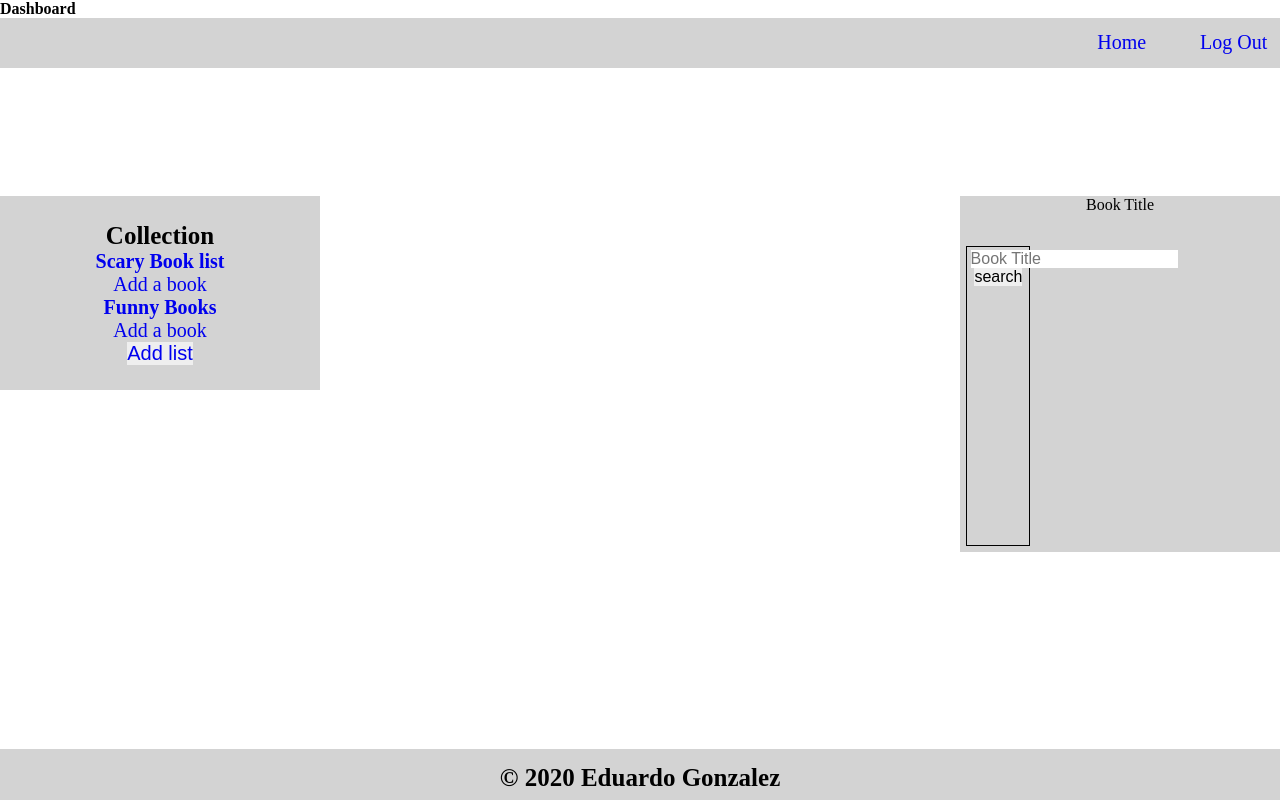
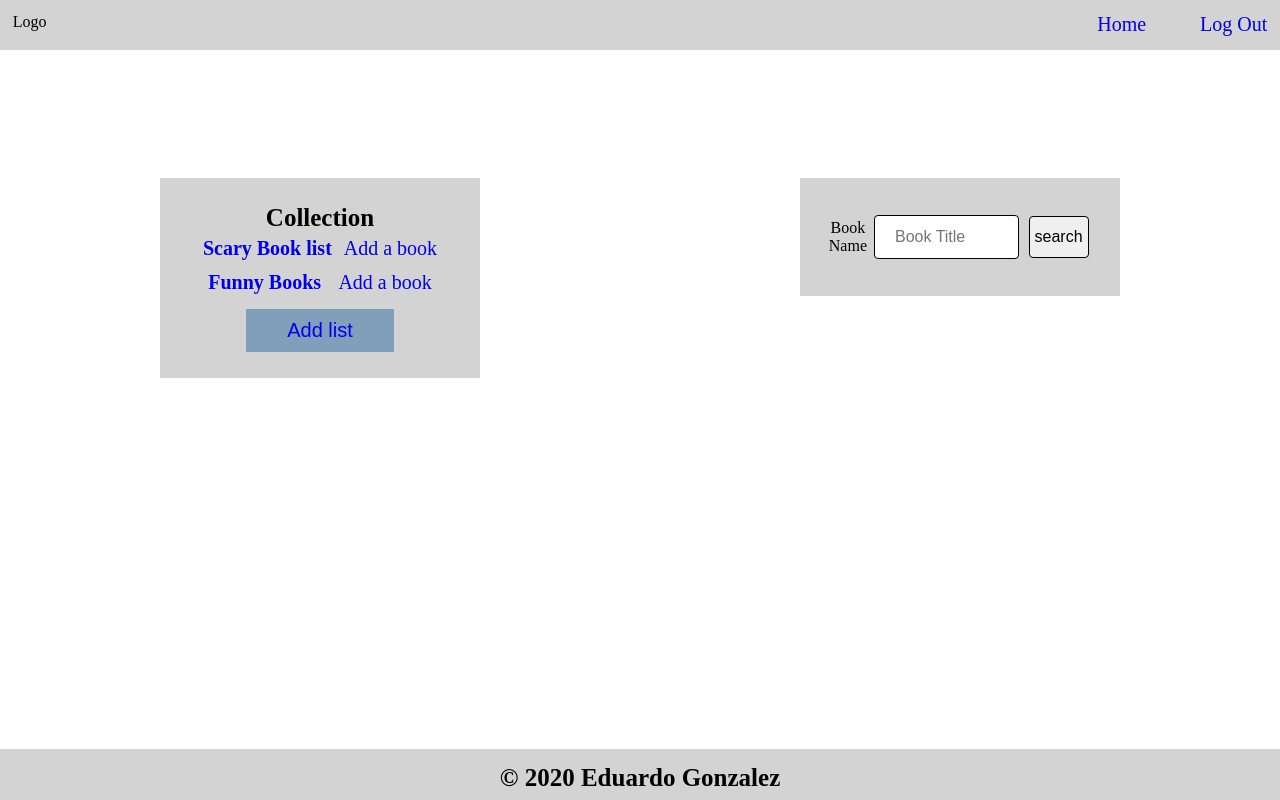
Before and after one commit to dcalamity/book-search-capstone-client, a React (Create React App) app: page /book/add in a window 1280 px wide. Built offline with nearby package versions, Linux system fonts and the light colour scheme.

Commit message:
got fetch to work for coll names

```diff
--- a/src/addbook/Addbook.js
+++ b/src/addbook/Addbook.js
@@ -1,4 +1,5 @@
 import React, { Component } from 'react';
+import TokenService from '../services/token-service.js';
 
 class Addbook extends Component {
   constructor(props) {
@@ -36,64 +37,56 @@ class Addbook extends Component {
 
       return (
         <div className="App">
-        <section>
-        <h1>Dashboard</h1>
-        <header className="d-header">
-          <div className="top-left"></div>
-          <div className="top-right">
+          <header>
+            <div>Logo</div>
+            <nav className="top-right">
               <ul className='link'>
-              <li><a href="/user/dash">Home</a></li>
-              <li><a href="/">Log Out</a></li>
+                <li>
+                  <a href="/user/dash">Home {TokenService.getUserId()}
+                  </a>
+                </li>
+                <li>
+                  <a href="/">Log Out</a>
+                </li>
               </ul>
+            </nav>
+          </header>
+          <main className="d-main">
+            <div className="c-list">
+              <h2>Collection</h2>
+
+              <div className="list">
+                <a href="/booklist/show/">
+                  <h3>Scary Book list</h3>
+                </a>
+                <a href="/book/add">Add a book</a>
               </div>
-        </header>
-        <main className="d-middle">
-          <div className="c-list">
-            <div className="l-book">
-              <h2>Collection</h2>
-              <div className="list-flex">
-                <h3>
-                  <a href="/booklist/show/">
-                      Scary Book list
+
+              <div className="list">
+                <a href="/booklist/show">
+                  <h3>Funny Books</h3>
                 </a>
-                </h3>
+                <a href="/book/add">Add a book</a>
+              </div>
+
+              <button className="s-button">
+                <a href="/booklist/create">Add list</a>
+              </button>
+            </div>
+
+            <div className="book-list">
               <div>
-                  <a href="/book/create">Add a book</a>
-                </div>
-              </div>
-              <div className="list-flex">
-                <h3>
-                  <a href="/booklist/show/">
-                    Funny Books
-                  </a>
-                </h3>
-                <div>
-              <a href="/book/create">Add a book</a>
-            </div>
-              </div>
-              <button>
-                <a href="/booklist/create/">
-                  Add list
-                </a></button>
-            </div>
-          </div>
-          <div className="book-list">
-            <div className="b-place">
-              <div>
-              <label>Book Title</label>
-              <form onSubmit={this.handleSubmit}>
-                <input type="text" name='seach' placeholder="Book Title" onChange={e => this.changeSearch(e.target.value)}/>
-                <button type="submit">
+                <form id="search" onSubmit={this.handleSubmit}>
+                  <label>Book Name</label>
+                  <input className="book_search" type="book" name='seach' placeholder="Book Title" onChange={e => this.changeSearch(e.target.value)}/>
+                  <button className="searchButton" type="submit">
                     search
                   </button>
               </form>
-
+              </div>
 
             </div>
-            </div>
-          </div>
           </main>
-      </section>
       </div>
       );
   }
--- a/src/bookinfo/Bookinfo.js
+++ b/src/bookinfo/Bookinfo.js
@@ -5,7 +5,6 @@ function Bookinfo() {
   return (
     <div className="App">
       <section>
-      <h1>Book Info</h1>
       <header className="d-header">
           <div className="top-left">Logo</div>
           <div className="top-right">
@@ -15,44 +14,19 @@ function Bookinfo() {
             </ul>
           </div>
      </header>
-
-      <main className="b-square">
-
-        <div className="book-cover">
-          <h2>Book</h2>
-        </div>
-
-        <div className="mero-mole">
+    <main className="bookinfo">
         <div>
           <h3>Title: The perks of being a wallflower</h3>
           <h3>Author: T.R. Reid</h3>
           <h4>Description: </h4>
           <h2>Comments</h2>
-            <div className="bubble-list">
-                <div className="bubble clearfix">
-                  <div className="bubble-content">
-                    <p>Here is a comment I made</p>
         </div>
-                </div>
-            </div>
-            <div className="bubble-list">
-                <div className="bubble clearfix">
-                  <div className="bubble-content">
-                    <p>Here is a comment I made</p>
-                  </div>
-                </div>
-            </div>
-          </div>
-          <div className="infomiddle">
-            <form action="#" method="post" className='textbox'>
-            <textarea className='commentbox' placeholder="Add comment.." >
-
-            </textarea>
+        <div>
+          <form action="#" method="post" className='comment' type="comment">
+            <input className='commentbox' placeholder="Add comment.." type="comment" ></input>
           <button type='submit' className="sbtcm" >Submit</button>
         </form>
         </div>
-        </div>
-
     </main>
     </section>
     </div>
--- a/src/booklist/Booklist.js
+++ b/src/booklist/Booklist.js
@@ -16,7 +16,6 @@ function Booklist() {
             </ul>
           </nav>
         </header>
-
     <main className="d-main">
     <div className="c-list">
       <h2>Collection</h2>
--- a/src/createcollection/Createcollection.js
+++ b/src/createcollection/Createcollection.js
@@ -1,13 +1,14 @@
 import React, { Component } from 'react';
-
+import TokenService from '../services/token-service.js';
+import config from '../config';
+import List from '../list'
 
 class Createcollection extends Component {
   constructor(props) {
       super(props);
       this.state = {
-        collectionName :{
-          value: ''
-        }
+        collectioName : {},
+        collectionsByUserId : []
        };
   }
 
@@ -15,37 +16,99 @@ class Createcollection extends Component {
     this.setState({collectionName: {value: collectionName}})
   }
 
+
   componentDidMount() {
+    let url = `${config.API_ENDPOINT}/book_collections/user/${TokenService.getUserId()}`;
+    console.log(url)
+
+    fetch(url)
+
+    .then(response => response.json())
+
+    .then(data => {
+      console.log('success:', data)
+      this.setState({collectionsByUserId: data})
+    })
+
+    .catch(err => {
+            console.log(err)
+      });
+
       console.log('Stateful component Create Collection successfully mounted.');
   }
 
 
+  // handleSubmit = (event) => {
+  //   event.preventDefault();
+  //     console.log(this.state)
+  //     fetch(``)
+  //       .then(response => {
+  //         if (response.ok) {
+  //             return response.json();
+  //         }
+  //         throw new Error(response.statusText);
+  //       })
+  //       .then(data => {
+  //         console.log(data)
+  //         //here we will have user sign up processing
+  //         this.setState({
+  //           LogInUserID: 55
+  //         });
+  //       })
+  //      .catch(err => {
+  //         console.log(err);
+  //       });
+  //  }
+
    handleSubmit = (event) => {
     event.preventDefault();
-      console.log(this.state)
-      fetch(``)
+    let User_Id = TokenService.getUserId();
+    // console.log(User_Id)
+
+    // console.log(this.state.collectionName)
+
+    const collectionName = this.state.collectionName.value;
+
+    // console.log('collection name:', collectionName)
+
+    const payload = {
+      collection_name : collectionName,
+      user_id: User_Id
+    }
+
+    fetch(`${config.API_ENDPOINT}/book_collections/all`, {
+    method: 'POST',
+    headers: {
+        'content-type': 'application/json',
+    },
+    body: JSON.stringify(payload),
+    })
+
     .then(response => {
-          if (response.ok) {
-              return response.json();
-          }
-          throw new Error(response.statusText);
-        })
-        .then(data => {
-          console.log(data)
-          //here we will have user sign up processing
-          this.setState({
-            LogInUserID: 55
-          });
+      // console.log("response", response)
+      window.location ='/booklist/create'
     })
     .catch(err => {
       console.log(err);
     });
    }
 
-
   render() {
+    // console.log(this.state)
       // const { name } = this.props;
       // const { isLiked } = this.state;
+    const item = this.state.collectionsByUserId.map((item, key) => {
+      // console.log(item.collection_name)
+    return (
+    <div className="list" key={key}>
+      <a href="/booklist/show" >
+        <h3>{item.collection_name}</h3>
+      </a>
+      <a href="/book/add">Add a book</a>
+    </div>)
+
+    });
+
 
     return (
       <div className="App">
@@ -58,22 +121,16 @@ class Createcollection extends Component {
           </ul>
         </nav>
       </header>
-
       <main className="d-main">
         <div className="c-list">
           <h2>Add a collection</h2>
-            <div className="list">
-              <a href="/booklist/show/"><h3>Scary Book list</h3></a><a href="/book/add">Add a book</a>
+            {item}
         </div>
-            <div className="list">
-              <a href="/booklist/show"><h3>Funny Books</h3></a><a href="/book/add">Add a book</a>
-            </div>
-          </div>
-          <div className="book-list">
-            <form id="booksearch" onSubmit={this.handleSubmit}>
+        <div className="create_collection">
+          <form className="createcollection" onSubmit={this.handleSubmit}>
             <label>Collection Name: </label>
-              <input type="text" name='Collection name' placeholder="2019 Books Read" onChange={e => this.addCollectionName(e.target.value)}/>
-              <button type="submit">Create List</button>
+            <input type="text" className="collection" name='Collection name' placeholder="2019 Books Read" onChange={e => this.addCollectionName(e.target.value)}/>
+            <button type="submit" className="s-button">Create List</button>
           </form>
         </div>
 
--- a/src/index.css
+++ b/src/index.css
@@ -117,8 +117,81 @@ form {
   padding: 1%;
 }
 
-#booksearch {
-  width: 30px;
+.bookinfo {
+  justify-content: space-around;
+  align-items: center;
+  flex-direction: column;
+}
+
+input[type="book"]{
+  width: 100%;
+  padding: 12px 20px;
+  margin: 8px 7px;
+  box-sizing: border-box;
+  border: 1px solid black;
+  border-radius: 4px;
+}
+.comment {
+  width: 100%;
+  padding: 0%;
+  margin: 0%;
+}
+
+input[type='comment'] {
+  width: 100%;
+  padding: 12px 0px;
+  margin: 8px 0px;
+  box-sizing: border-box;
+  border: 1px solid blVack;
+  border-radius: 4px;
+}
+/* book search form  */
+
+#search {
+  display: flex;
+  margin: 0%;
+  padding: 9%;
+  width: 100%;
+  height: 50%;
+  border: none;
+  align-items: center;
+}
+
+.searchButton {
+  width: auto;
+  height: 42px;
+  border: .5px solid;
+  border-radius: 4px;
+  padding: 5px;
+  margin: 1%;
+}
+
+.searchButton:hover {
+  cursor: pointer;
+}
+
+.create_collection {
+  width: 25%;
+  text-align: center;
+  margin-top: 10%;
+  display: flex;
+}
+
+.createcollection {
+  width: 100%;
+  height: 200px;
+  margin: 0%;
+}
+
+input {
+  width: 100%;
+  padding: 6px 10px;
+  margin: 3px 0;
+  box-sizing: border-box;
+}
+
+input.collection {
+  width: 65%;
 }
 /* log in form  */
 
--- /dev/null
+++ b/src/list.js
@@ -0,0 +1,14 @@
+import React, {Component} from 'react';
+
+
+class list extends Component {
+  render() {
+    return (
+      <ul>
+        <li>{this.props}</li>
+      </ul>
+    )
+  }
+}
+
+export default list;
--- a/src/login/LogIn.js
+++ b/src/login/LogIn.js
@@ -54,7 +54,7 @@ class LogIn extends Component {
       window.location ='/user/dash'
     })
     .then(response => {
-      console.log(response)
+      console.log("response:",response)
     })
     .catch(err => {
       console.log(err);
@@ -74,8 +74,9 @@ class LogIn extends Component {
         <section>
           <main className="login">
             <form onSubmit={this.handleSubmit} className="input-lgn">
+              <h2>Log In</h2>
               <label>Username</label>
-              <input type="text" id='userName' name='userName' placeholder="Username" onChange={e => this.changeUsername(e.target.value)}/>
+              <input type="text" id='userName' name='userName' placeholder="Username" onChange={e => this.changeUsername(e.target.value)} />
               <label>Password</label>
               <input type="Password" id='password' name='password' placeholder="Password" onChange={e => this.changePassword(e.target.value)}/>
               <button className="s-button" type="submit">Sign In
--- a/src/signup/Signup.js
+++ b/src/signup/Signup.js
@@ -2,6 +2,7 @@ import React, { Component } from 'react';
 import ValidationError from '../validationError'
 import AuthApiService from '../services/auth-api-service';
 import TokenService from '../services/token-service.js';
+import config from '../config';
 
 class Signup extends Component {
 
```
Lines whose indentation alone changed are shown as unchanged.
